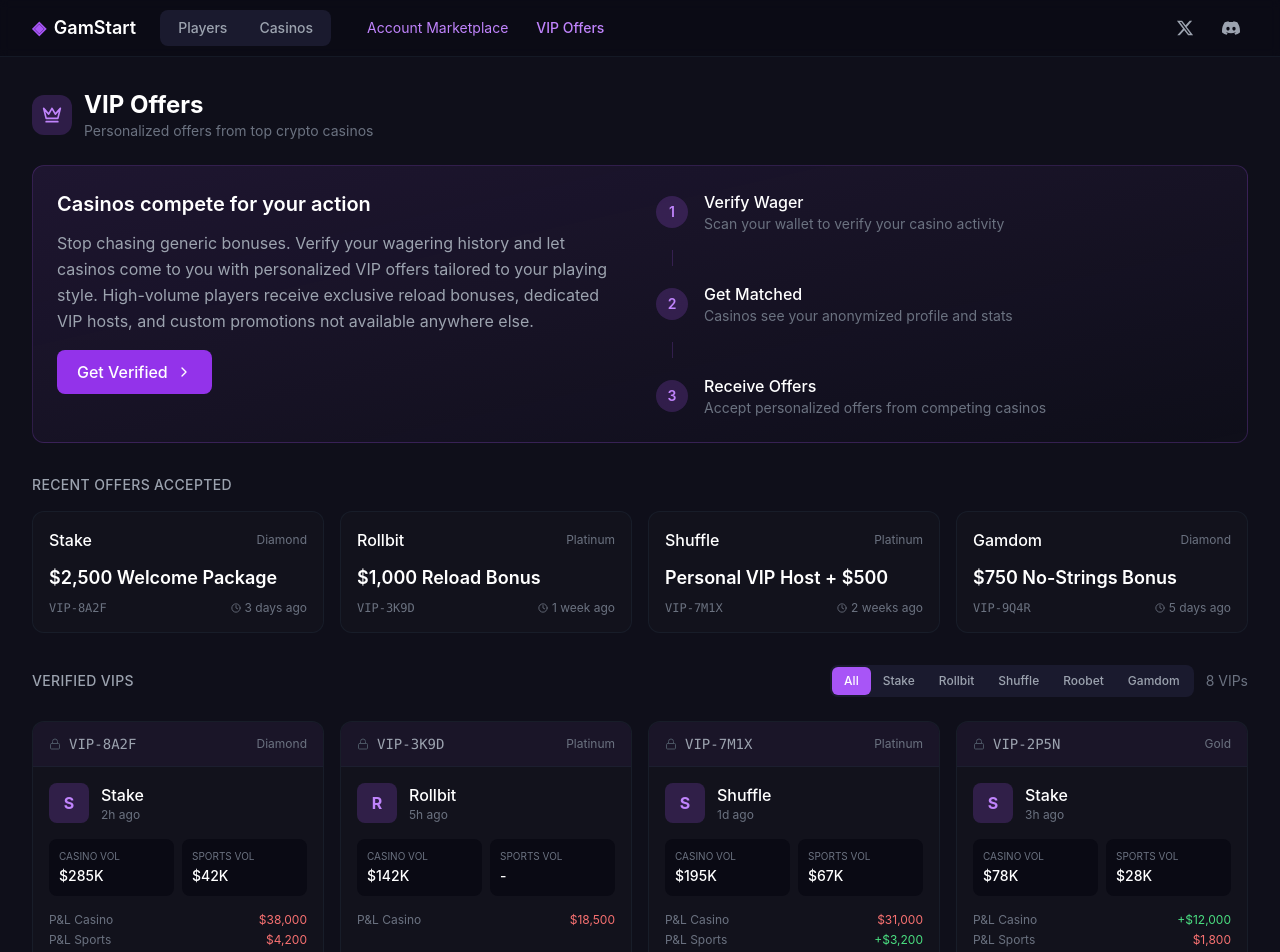
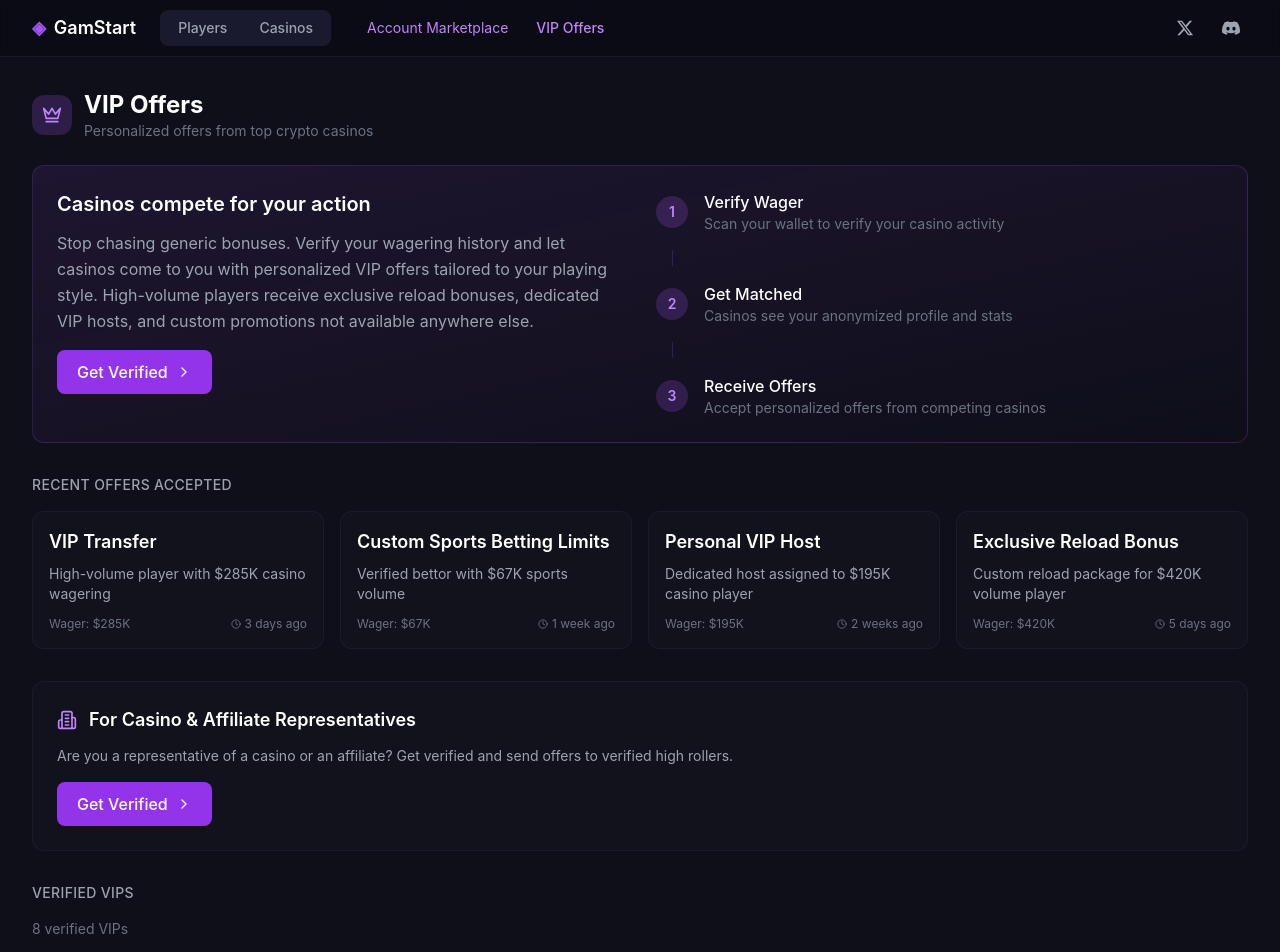
Before and after one commit to test12312as1/sadsa, a Next.js app: page /vip-dashboard in a window 1280 px wide. Shown: the top 952 px of the page. Built offline with nearby package versions, Linux system fonts and the light colour scheme.

Commit message:
Update page.js

```diff
--- a/app/vip-dashboard/page.js
+++ b/app/vip-dashboard/page.js
@@ -1,125 +1,89 @@
 'use client';
 
 import { useState } from 'react';
-import { Crown, Lock, Clock, ChevronRight, BarChart3 } from 'lucide-react';
+import { Crown, Clock, ChevronRight, BarChart3, Building2 } from 'lucide-react';
 import Link from 'next/link';
 
-// Demo verified VIPs (anonymized)
+// Demo verified VIPs (anonymized) - with game preferences instead of casino
 const DEMO_VIPS = [
   {
-    id: 'VIP-8A2F',
-    casino: 'Stake',
-    tier: 'Diamond',
+    gameOfChoice: 'Hacksaw Slots Player',
     volumeCasino: 285000,
     volumeSports: 42000,
-    pnlCasino: -38000,
-    pnlSports: -4200,
     lastActive: '2h ago',
   },
   {
-    id: 'VIP-3K9D',
-    casino: 'Rollbit',
-    tier: 'Platinum',
+    gameOfChoice: 'Basketball Bettor',
     volumeCasino: 142000,
     volumeSports: 0,
-    pnlCasino: -18500,
-    pnlSports: 0,
     lastActive: '5h ago',
   },
   {
-    id: 'VIP-7M1X',
-    casino: 'Shuffle',
-    tier: 'Platinum',
+    gameOfChoice: 'Plinko Player',
     volumeCasino: 195000,
     volumeSports: 67000,
-    pnlCasino: -31000,
-    pnlSports: 3200,
     lastActive: '1d ago',
   },
   {
-    id: 'VIP-2P5N',
-    casino: 'Stake',
-    tier: 'Gold',
+    gameOfChoice: 'Roulette Specialist',
     volumeCasino: 78000,
     volumeSports: 28000,
-    pnlCasino: 12000,
-    pnlSports: -1800,
     lastActive: '3h ago',
   },
   {
-    id: 'VIP-9Q4R',
-    casino: 'Roobet',
-    tier: 'Diamond',
+    gameOfChoice: 'Blackjack Pro',
     volumeCasino: 420000,
     volumeSports: 0,
-    pnlCasino: -89000,
-    pnlSports: 0,
     lastActive: '30m ago',
   },
   {
-    id: 'VIP-5T8W',
-    casino: 'Gamdom',
-    tier: 'Gold',
+    gameOfChoice: 'Football Bettor',
     volumeCasino: 52000,
     volumeSports: 35000,
-    pnlCasino: -8200,
-    pnlSports: -5000,
     lastActive: '1w ago',
   },
   {
-    id: 'VIP-4L2M',
-    casino: 'Shuffle',
-    tier: 'Diamond',
+    gameOfChoice: 'Crash Game Enthusiast',
     volumeCasino: 380000,
     volumeSports: 120000,
-    pnlCasino: -65000,
-    pnlSports: -18000,
     lastActive: '4h ago',
   },
   {
-    id: 'VIP-6N8P',
-    casino: 'Stake',
-    tier: 'Platinum',
+    gameOfChoice: 'Live Dealer Regular',
     volumeCasino: 165000,
     volumeSports: 45000,
-    pnlCasino: -28000,
-    pnlSports: 5200,
     lastActive: '12h ago',
   }
 ];
 
-// Demo past/example offers (personalized offers that were made)
+// Demo recent offers - more general, showcasing possibilities
 const DEMO_PAST_OFFERS = [
   {
     id: 'offer-001',
-    casino: 'Stake',
-    offer: '$2,500 Welcome Package',
-    vipId: 'VIP-8A2F',
-    tier: 'Diamond',
+    offer: 'VIP Transfer',
+    description: 'High-volume player with $285K casino wagering',
+    wager: '$285K',
     timeAgo: '3 days ago'
   },
   {
     id: 'offer-002',
-    casino: 'Rollbit',
-    offer: '$1,000 Reload Bonus',
-    vipId: 'VIP-3K9D',
-    tier: 'Platinum',
+    offer: 'Custom Sports Betting Limits',
+    description: 'Verified bettor with $67K sports volume',
+    wager: '$67K',
     timeAgo: '1 week ago'
   },
   {
     id: 'offer-003',
-    casino: 'Shuffle',
-    offer: 'Personal VIP Host + $500',
-    vipId: 'VIP-7M1X',
-    tier: 'Platinum',
+    offer: 'Personal VIP Host',
+    description: 'Dedicated host assigned to $195K casino player',
+    wager: '$195K',
     timeAgo: '2 weeks ago'
   },
   {
     id: 'offer-004',
-    casino: 'Gamdom',
-    offer: '$750 No-Strings Bonus',
-    vipId: 'VIP-9Q4R',
-    tier: 'Diamond',
+    offer: 'Exclusive Reload Bonus',
+    description: 'Custom reload package for $420K volume player',
+    wager: '$420K',
     timeAgo: '5 days ago'
   }
 ];
@@ -139,19 +103,19 @@
 );
 
 export default function VIPDashboard() {
-  const [selectedCasino, setSelectedCasino] = useState('all');
-
-  const casinos = ['all', 'Stake', 'Rollbit', 'Shuffle', 'Roobet', 'Gamdom'];
-
-  const filteredVIPs = DEMO_VIPS.filter(vip => {
-    if (selectedCasino !== 'all' && vip.casino !== selectedCasino) return false;
-    return true;
+  const [showCasinoVerifyModal, setShowCasinoVerifyModal] = useState(false);
+  const [casinoFormData, setCasinoFormData] = useState({
+    type: 'operator',
+    brandName: '',
+    telegram: ''
   });
 
-  const formatPnL = (value) => {
-    if (value === 0) return '-';
-    const prefix = value >= 0 ? '+' : '';
-    return `${prefix}$${Math.abs(value).toLocaleString()}`;
+  const handleCasinoVerify = async (e) => {
+    e.preventDefault();
+    // Handle casino/affiliate verification submission
+    console.log('Casino verification:', casinoFormData);
+    setShowCasinoVerifyModal(false);
+    // Show success message
   };
 
   return (
@@ -271,13 +235,10 @@
                 key={offer.id}
                 className="bg-[#12121c] rounded-xl p-4 border border-gray-800/50 hover:border-purple-500/30 transition-colors"
               >
-                <div className="flex items-center justify-between mb-3">
-                  <span className="text-white font-medium">{offer.casino}</span>
-                  <span className="text-xs text-gray-500">{offer.tier}</span>
-                </div>
                 <div className="text-lg font-semibold text-white mb-2">{offer.offer}</div>
+                <div className="text-sm text-gray-400 mb-3">{offer.description}</div>
                 <div className="flex items-center justify-between text-xs text-gray-500">
-                  <span className="font-mono">{offer.vipId}</span>
+                  <span>Wager: {offer.wager}</span>
                   <span className="flex items-center gap-1">
                     <Clock size={10} />
                     {offer.timeAgo}
@@ -288,63 +249,46 @@
           </div>
         </div>
 
-        {/* Filters */}
-        <div className="flex flex-wrap items-center gap-3 mb-6">
-          <h2 className="text-sm font-medium text-gray-400 uppercase tracking-wide">Verified VIPs</h2>
-          <div className="flex-1" />
+        {/* Casino/Affiliate Representative Section */}
+        <div className="bg-[#12121c] rounded-xl p-6 border border-gray-800/50 mb-8">
+          <div className="flex items-center gap-3 mb-3">
+            <Building2 className="text-purple-400" size={20} />
+            <h2 className="text-lg font-semibold text-white">For Casino & Affiliate Representatives</h2>
+          </div>
+          <p className="text-sm text-gray-400 mb-4">
+            Are you a representative of a casino or an affiliate? Get verified and send offers to verified high rollers.
+          </p>
+          <button
+            onClick={() => setShowCasinoVerifyModal(true)}
+            className="px-5 py-2.5 bg-purple-600 hover:bg-purple-500 text-white rounded-lg font-medium transition-colors inline-flex items-center gap-2"
+          >
+            Get Verified
+            <ChevronRight size={16} />
+          </button>
+        </div>
 
-          <div className="flex items-center bg-[#1a1a2e] rounded-lg p-0.5">
-            {casinos.map(c => (
-              <button
-                key={c}
-                onClick={() => setSelectedCasino(c)}
-                className={`px-3 py-1.5 rounded-md text-xs font-medium transition-all ${
-                  selectedCasino === c
-                    ? 'bg-purple-500 text-white'
-                    : 'text-gray-400 hover:text-white'
-                }`}
-              >
-                {c === 'all' ? 'All' : c}
-              </button>
-            ))}
-          </div>
-
-          <div className="text-sm text-gray-500">
-            {filteredVIPs.length} VIPs
+        {/* Verified VIPs Section */}
+        <div className="mb-6">
+          <h2 className="text-sm font-medium text-gray-400 uppercase tracking-wide mb-4">Verified VIPs</h2>
+          <div className="text-sm text-gray-500 mb-4">
+            {DEMO_VIPS.length} verified VIPs
           </div>
         </div>
 
-        {/* VIP Cards Grid - Consistent Purple Branding */}
+        {/* VIP Cards Grid */}
         <div className="grid grid-cols-1 md:grid-cols-2 lg:grid-cols-4 gap-4">
-          {filteredVIPs.map((vip) => (
+          {DEMO_VIPS.map((vip, index) => (
             <div
-              key={vip.id}
+              key={index}
               className="bg-[#12121c] rounded-xl border border-gray-800/50 overflow-hidden hover:border-purple-500/30 transition-all group"
             >
               {/* Card Header */}
               <div className="px-4 py-3 border-b border-gray-800/50 bg-purple-500/5">
-                <div className="flex items-center justify-between">
-                  <div className="flex items-center gap-2">
-                    <Lock className="text-gray-600" size={12} />
-                    <span className="font-mono text-sm text-gray-400">{vip.id}</span>
-                  </div>
-                  <span className="text-xs text-gray-500">{vip.tier}</span>
-                </div>
+                <div className="text-white font-medium text-sm">{vip.gameOfChoice}</div>
               </div>
 
               {/* Card Body */}
               <div className="p-4 space-y-4">
-                {/* Casino */}
-                <div className="flex items-center gap-3">
-                  <div className="w-10 h-10 rounded-lg bg-purple-500/20 flex items-center justify-center text-purple-400 font-bold">
-                    {vip.casino[0]}
-                  </div>
-                  <div>
-                    <div className="text-white font-medium">{vip.casino}</div>
-                    <div className="text-xs text-gray-500">{vip.lastActive}</div>
-                  </div>
-                </div>
-
                 {/* Stats */}
                 <div className="grid grid-cols-2 gap-2">
                   <div className="bg-[#0a0a14] rounded-lg p-2.5">
@@ -359,31 +303,17 @@
                   </div>
                 </div>
 
-                {/* P&L */}
-                <div className="space-y-1">
-                  <div className="flex items-center justify-between text-xs">
-                    <span className="text-gray-500">P&L Casino</span>
-                    <span className={vip.pnlCasino >= 0 ? 'text-green-400' : 'text-red-400'}>
-                      {formatPnL(vip.pnlCasino)}
-                    </span>
-                  </div>
-                  {vip.pnlSports !== 0 && (
-                    <div className="flex items-center justify-between text-xs">
-                      <span className="text-gray-500">P&L Sports</span>
-                      <span className={vip.pnlSports >= 0 ? 'text-green-400' : 'text-red-400'}>
-                        {formatPnL(vip.pnlSports)}
-                      </span>
-                    </div>
-                  )}
+                <div className="text-xs text-gray-500">
+                  Last active: {vip.lastActive}
                 </div>
               </div>
             </div>
           ))}
         </div>
 
-        {filteredVIPs.length === 0 && (
+        {DEMO_VIPS.length === 0 && (
           <div className="py-16 text-center text-gray-500">
-            No VIPs match your filters
+            No VIPs available
           </div>
         )}
 
@@ -409,6 +339,81 @@
           </div>
         </div>
       </footer>
+
+      {/* Casino/Affiliate Verify Modal */}
+      {showCasinoVerifyModal && (
+        <div className="fixed inset-0 bg-black/80 backdrop-blur-sm flex items-center justify-center z-50 p-4">
+          <div className="bg-[#12121c] rounded-xl p-6 max-w-md w-full border border-gray-800">
+            <h3 className="text-lg font-semibold text-white mb-4">Casino / Affiliate Verification</h3>
+            <form onSubmit={handleCasinoVerify} className="space-y-4">
+              <div>
+                <label className="block text-sm text-gray-400 mb-2">Type</label>
+                <div className="flex gap-3">
+                  <button
+                    type="button"
+                    onClick={() => setCasinoFormData({...casinoFormData, type: 'operator'})}
+                    className={`flex-1 py-2.5 rounded-lg font-medium transition-colors ${
+                      casinoFormData.type === 'operator'
+                        ? 'bg-purple-600 text-white'
+                        : 'bg-[#1a1a2e] text-gray-300 hover:bg-[#252540]'
+                    }`}
+                  >
+                    Operator
+                  </button>
+                  <button
+                    type="button"
+                    onClick={() => setCasinoFormData({...casinoFormData, type: 'affiliate'})}
+                    className={`flex-1 py-2.5 rounded-lg font-medium transition-colors ${
+                      casinoFormData.type === 'affiliate'
+                        ? 'bg-purple-600 text-white'
+                        : 'bg-[#1a1a2e] text-gray-300 hover:bg-[#252540]'
+                    }`}
+                  >
+                    Affiliate
+                  </button>
+                </div>
+              </div>
+              <div>
+                <label className="block text-sm text-gray-400 mb-2">Brand Name</label>
+                <input
+                  type="text"
+                  value={casinoFormData.brandName}
+                  onChange={(e) => setCasinoFormData({...casinoFormData, brandName: e.target.value})}
+                  className="w-full bg-[#0a0a14] border border-gray-800 rounded-lg px-4 py-2.5 text-white focus:outline-none focus:border-purple-500"
+                  placeholder="Enter brand name"
+                  required
+                />
+              </div>
+              <div>
+                <label className="block text-sm text-gray-400 mb-2">Telegram</label>
+                <input
+                  type="text"
+                  value={casinoFormData.telegram}
+                  onChange={(e) => setCasinoFormData({...casinoFormData, telegram: e.target.value})}
+                  className="w-full bg-[#0a0a14] border border-gray-800 rounded-lg px-4 py-2.5 text-white focus:outline-none focus:border-purple-500"
+                  placeholder="@username"
+                  required
+                />
+              </div>
+              <div className="flex gap-3 pt-2">
+                <button
+                  type="button"
+                  onClick={() => setShowCasinoVerifyModal(false)}
+                  className="flex-1 py-2.5 bg-[#1a1a2e] hover:bg-[#252540] text-gray-300 rounded-lg font-medium transition-colors"
+                >
+                  Cancel
+                </button>
+                <button
+                  type="submit"
+                  className="flex-1 py-2.5 bg-purple-600 hover:bg-purple-500 text-white rounded-lg font-medium transition-colors"
+                >
+                  Submit
+                </button>
+              </div>
+            </form>
+          </div>
+        </div>
+      )}
     </div>
   );
 }
```
